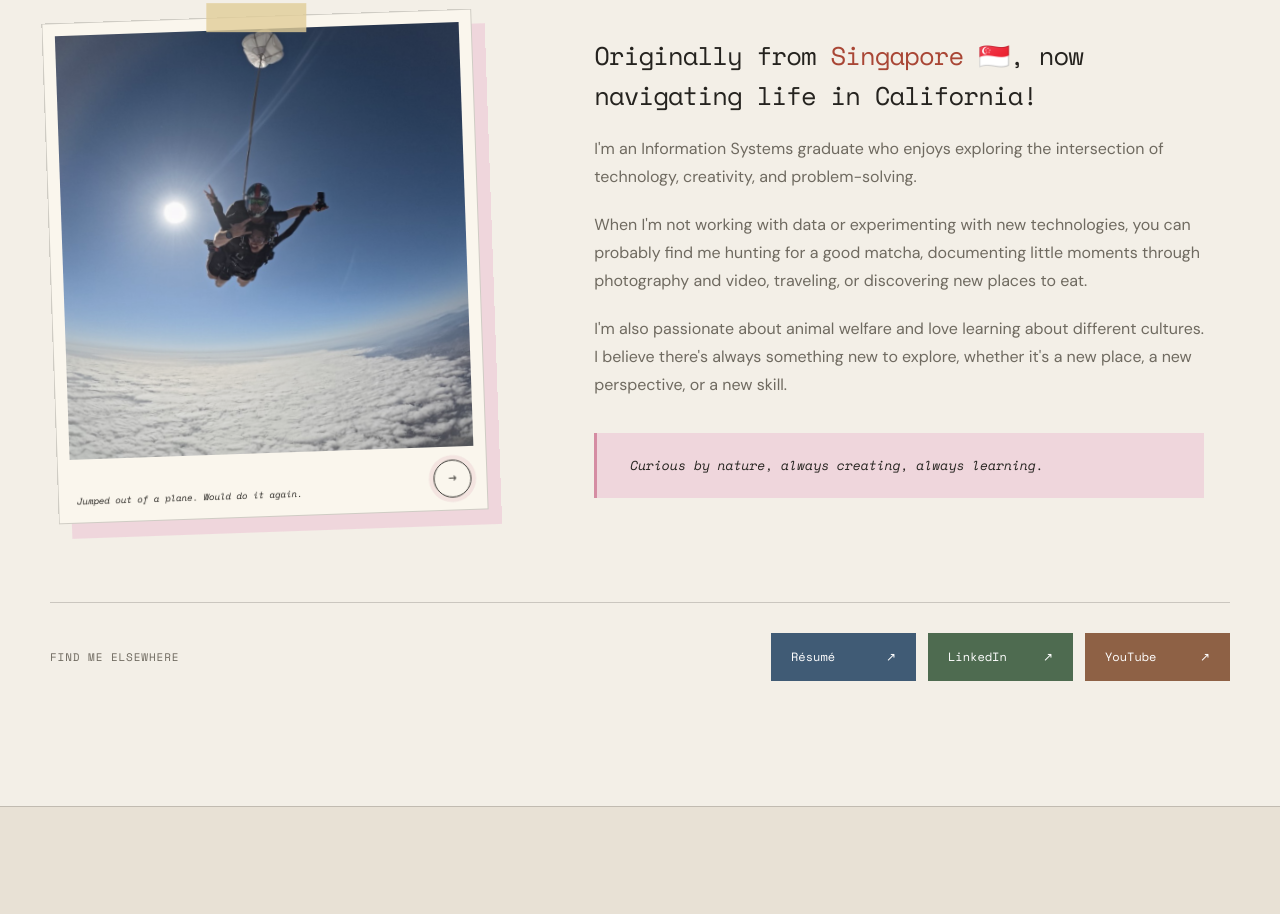
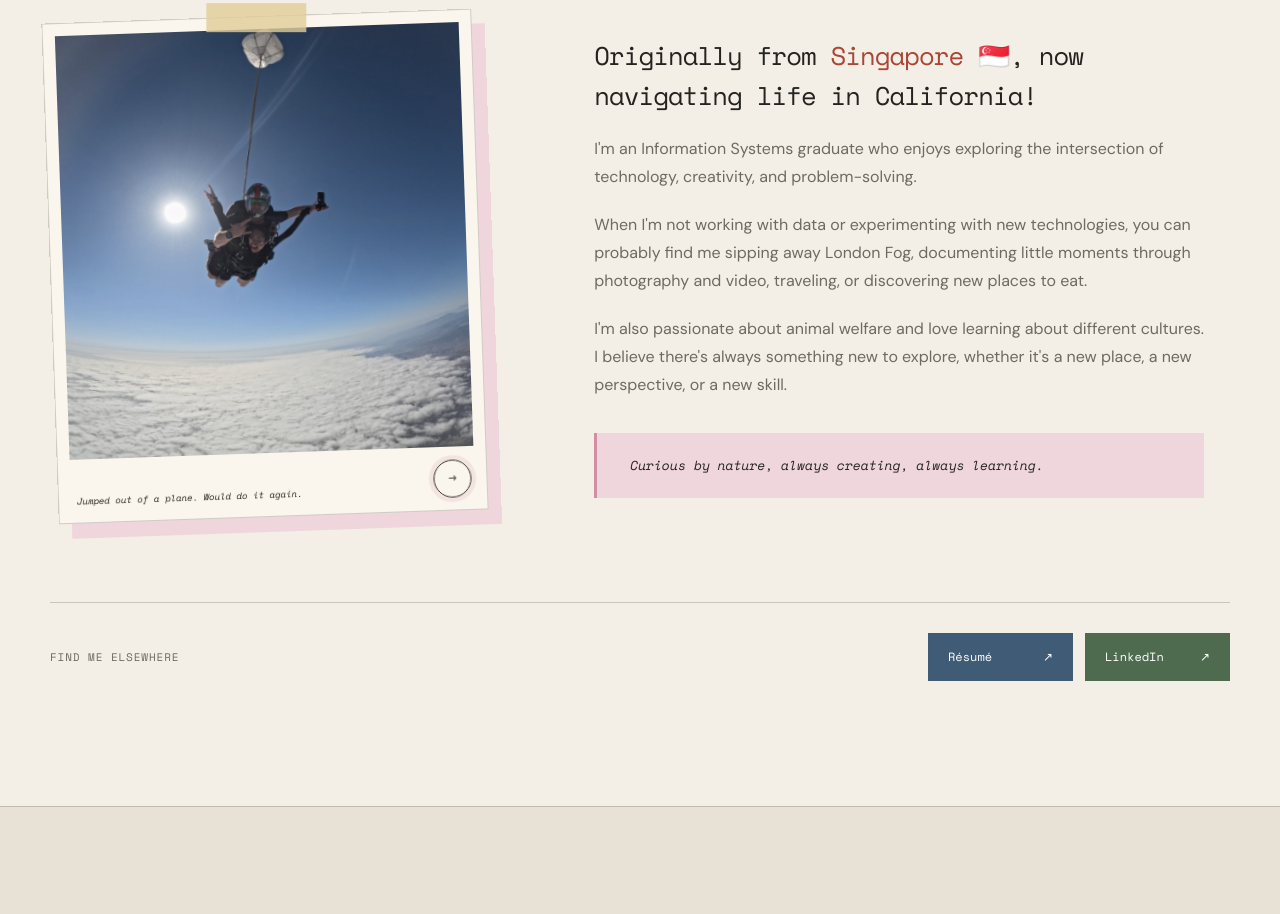
Before and after one commit to ivyremee/portfolio, a plain HTML site: page index.html in a window 1280 px wide. Shown: the part 1240-2154 px from the top of the page. Drawn offline with nearby package versions, Linux system fonts and the light colour scheme.

Commit message:
Update alt text and about section description
Updated alt text for Ivy's portrait image and modified a description in the about section.

```diff
--- a/index.html
+++ b/index.html
@@ -56,7 +56,7 @@
             <i class="desk__motion-mark desk__motion-mark--2"></i>
             <i class="desk__motion-mark desk__motion-mark--3"></i>
           </span>
-          <img class="desk__portrait-img" src="assets/ivy-portrait.png" alt="Ivy smiling outdoors on her graduation day">
+          <img class="desk__portrait-img" src="assets/ivy-portrait.png" alt="Ivy's graduated">
           <figcaption class="desk__portrait-caption">hello from Ivy</figcaption>
         </figure>
         <div class="desk__note">
@@ -134,7 +134,7 @@
         <div class="about__copy">
           <p class="about__text about__text--lead">Originally from <strong class="about__accent">Singapore 🇸🇬</strong>, now navigating life in California!</p>
           <p class="about__text">I'm an Information Systems graduate who enjoys exploring the intersection of technology, creativity, and problem-solving.</p>
-          <p class="about__text">When I'm not working with data or experimenting with new technologies, you can probably find me hunting for a good matcha, documenting little moments through photography and video, traveling, or discovering new places to eat.</p>
+          <p class="about__text">When I'm not working with data or experimenting with new technologies, you can probably find me sipping away London Fog, documenting little moments through photography and video, traveling, or discovering new places to eat.</p>
           <p class="about__text">I'm also passionate about animal welfare and love learning about different cultures. I believe there's always something new to explore, whether it's a new place, a new perspective, or a new skill.</p>
           <blockquote class="about__quote">Curious by nature, always creating, always learning.</blockquote>
         </div>
@@ -145,7 +145,6 @@
         <div class="about__links-actions">
           <a class="button button--light button--wide button--resume" href="assets/ivy-remee-resume.pdf" target="_blank" rel="noreferrer">Résumé <span aria-hidden="true">↗</span></a>
           <a class="button button--wide button--linkedin" href="https://www.linkedin.com/in/ivyremee/" target="_blank" rel="noreferrer">LinkedIn <span aria-hidden="true">↗</span></a>
-          <a class="button button--wide button--youtube" href="https://www.youtube.com/@lycheeivvy" target="_blank" rel="noreferrer">YouTube <span aria-hidden="true">↗</span></a>
         </div>
       </div>
     </section>
```
